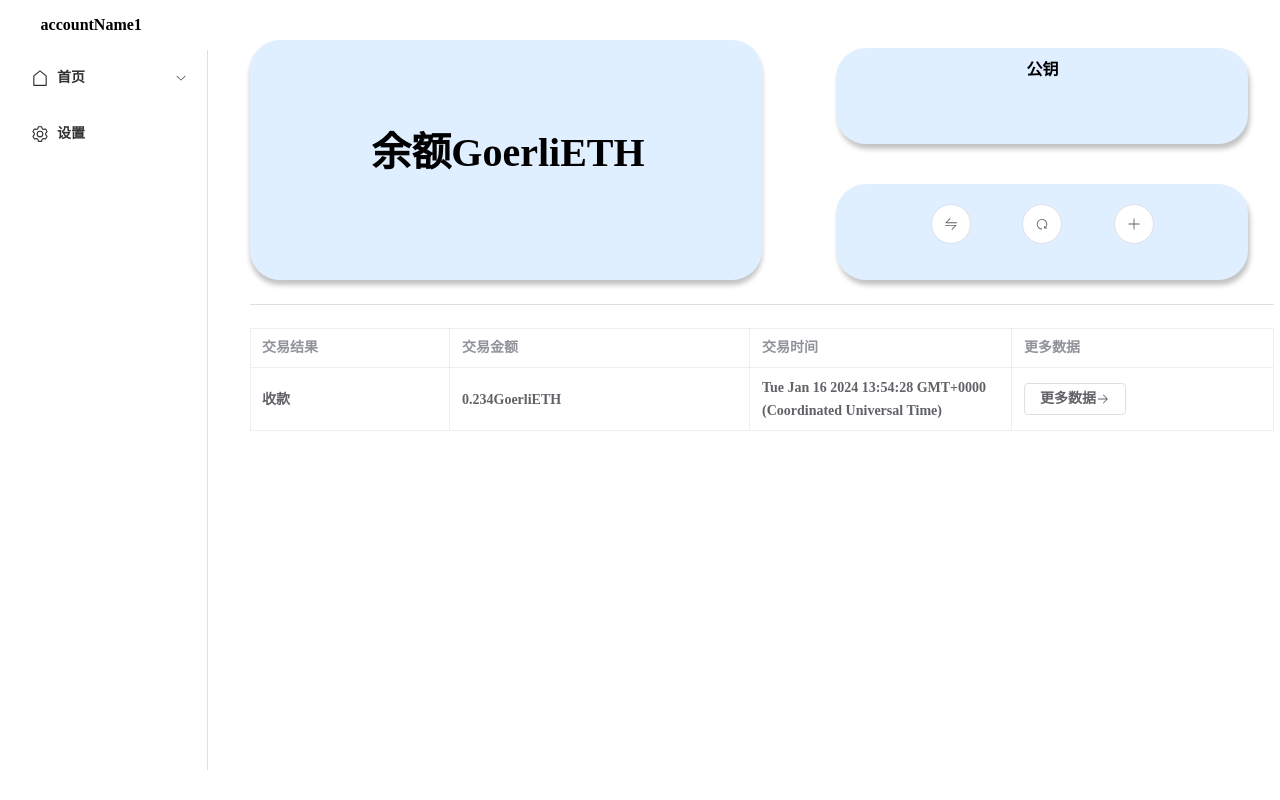
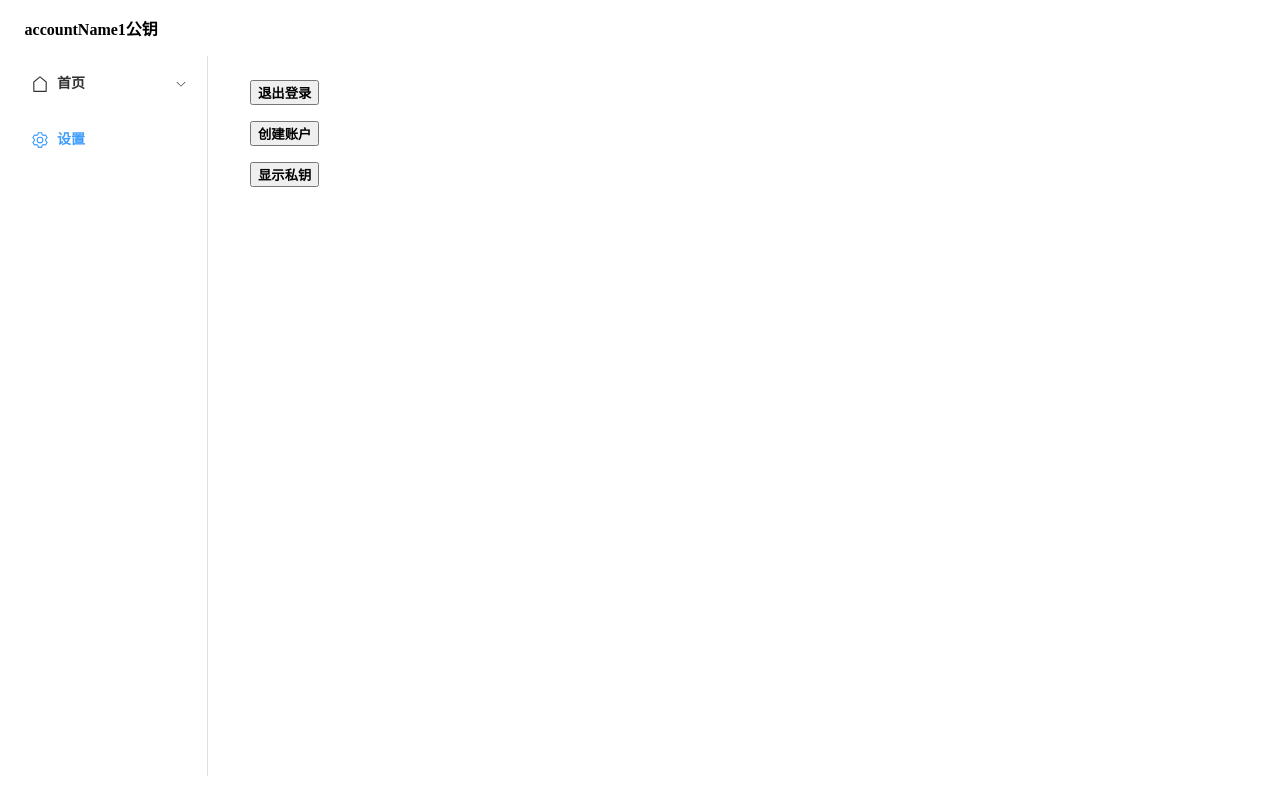
Before and after one commit to cptbtptp557/iWallet, a Vue app: page / in a window 1280 px wide. Built offline with nearby package versions, Linux system fonts and the light colour scheme.

Commit message:
完成了静态设置页

```diff
--- a/src/App.vue
+++ b/src/App.vue
@@ -1,5 +1,5 @@
 <template>
-  <p class="accountName">accountName1</p>
+  <p class="accountName">accountName1公钥</p>
   <el-menu class="el-menu-vertical-demo">
     <el-sub-menu index="1">
       <template #title>
@@ -41,7 +41,7 @@ import {
   Setting,
 } from '@element-plus/icons-vue';
 
-const showcasePage = shallowRef(home);
+const showcasePage = shallowRef(setUp);
 </script>
 
 <style>
--- a/src/components/home/home.less
+++ b/src/components/home/home.less
@@ -39,7 +39,7 @@
 
     & p {
       position: relative;
-      top: 1vh;
+      top: 5vh;
     }
   }
 
--- a/src/components/home/home.vue
+++ b/src/components/home/home.vue
@@ -27,7 +27,7 @@
         <el-table-column prop="tradingResults" label="交易结果" width="200"/>
         <el-table-column prop="amountTransaction" label="交易金额" width="300"/>
         <el-table-column prop="tradingHours" label="交易时间"/>
-        <el-table-column label="更多数据">
+        <el-table-column label="更多数据" width="150">
           <el-button>更多数据
             <el-icon>
               <Right/>
--- a/src/components/setUp/setUp.less
+++ b/src/components/setUp/setUp.less
@@ -0,0 +1,69 @@
+.actionBox {
+  position: absolute;
+  top: 10vh;
+  left: 250px;
+
+  & input[type = button] {
+    margin-bottom: 2vh;
+  }
+}
+
+.mnemonic {
+  & .displaySeedPhrase {
+    width: 40vw;
+    height: 30vh;
+    border: 2px solid rgba(0, 0, 0, 0.09);
+    border-radius: 20px;
+    box-shadow: 10px 10px 10px rgba(0, 0, 0, 0.09);
+    position: relative;
+    left: 10vw;
+
+    & tr {
+      & td {
+        text-align: center;
+      }
+    }
+  }
+
+  & h1 {
+    text-align: center;
+    position: relative;
+    top: 3vh;
+    right: 2vw;
+  }
+
+  & input[type = button] {
+    width: 100px;
+    height: 30px;
+    position: relative;
+    top: 5vh;
+    left: 27vw;
+    border-color: rgba(0, 0, 0, 0.09);
+    border-radius: 10px;
+
+    &:active {
+      background-color: rgba(0, 0, 0, 0.1);
+    }
+  }
+}
+
+.information {
+  display: flex;
+  flex-direction: column;
+  justify-content: center;
+  align-items: center;
+
+  & h2 {
+    & span {
+      font-weight: 500;
+    }
+  }
+  & input[type = button] {
+    width: 100px;
+    height: 30px;
+    position: relative;
+    top: 20vh;
+    border-color: rgba(0, 0, 0, 0.09);
+    border-radius: 10px;
+  }
+}
--- a/src/components/setUp/setUp.vue
+++ b/src/components/setUp/setUp.vue
@@ -1,11 +1,76 @@
 <template>
-  <h1>setUp</h1>
+  <div class="actionBox">
+    <input type="button" value="退出登录"><br>
+    <input type="button" value="创建账户" @click="createAccount = true"><br>
+    <input type="button" value="显示私钥" @mousedown="startTimer" @mouseup="cancelTimer"><br>
+  </div>
+  <el-drawer v-model="createAccount" :direction="'rtl'" size="1000" :close-on-click-modal="false" :show-close="false">
+    <template #default>
+      <div class="mnemonic" style="display: none">
+        <table class="displaySeedPhrase">
+          <tr>
+            <td>1</td>
+            <td>1</td>
+            <td>1</td>
+            <td>1</td>
+          </tr>
+          <tr>
+            <td>1</td>
+            <td>1</td>
+            <td>1</td>
+            <td>1</td>
+          </tr>
+          <tr>
+            <td>1</td>
+            <td>1</td>
+            <td>1</td>
+            <td>1</td>
+          </tr>
+        </table>
+        <h1>请保存助记词</h1>
+        <input type="button" value="已保存">
+      </div>
+
+      <div class="information">
+        <h2>私钥:<span>私钥</span></h2>
+        <h2>公钥:<span>公钥</span></h2>
+        <input type="button" value="完成" @click="cancelClick">
+      </div>
+    </template>
+  </el-drawer>
 </template>
 
 <script setup>
+import {ref} from "vue";
+import {ElMessageBox} from "element-plus";
+
+const createAccount = ref(false);
+const timer = ref();
+
+const cancelClick = () => {
+  createAccount.value = false;
+}
+
+// 开始计时器，延迟五秒执行打印操作
+const startTimer = () => {
+  timer.value = setTimeout(() => {
+    ElMessageBox.alert(
+        '<h2 style="text-align: center">私钥</h2>',
+        '私钥',
+        {
+          dangerouslyUseHTMLString: true,
+        }
+    )
+  }, 1000);
+};
+
+// 取消计时器
+const cancelTimer = () => {
+  clearTimeout(timer.value);
+};
 
 </script>
 
 <style scoped>
-
+@import "setUp.less";
 </style>
```
